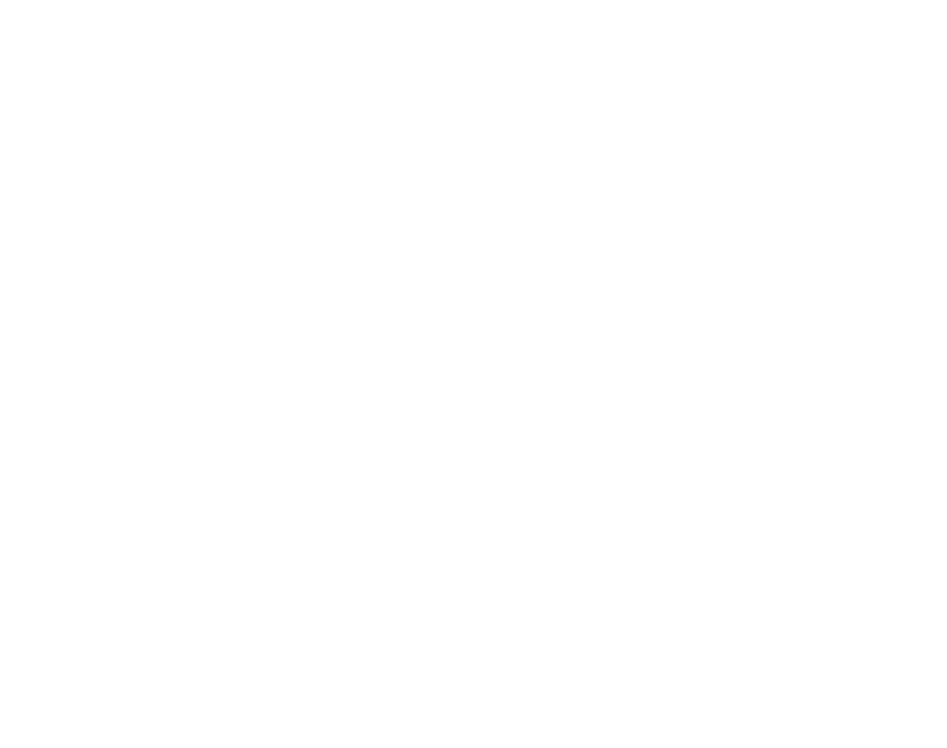
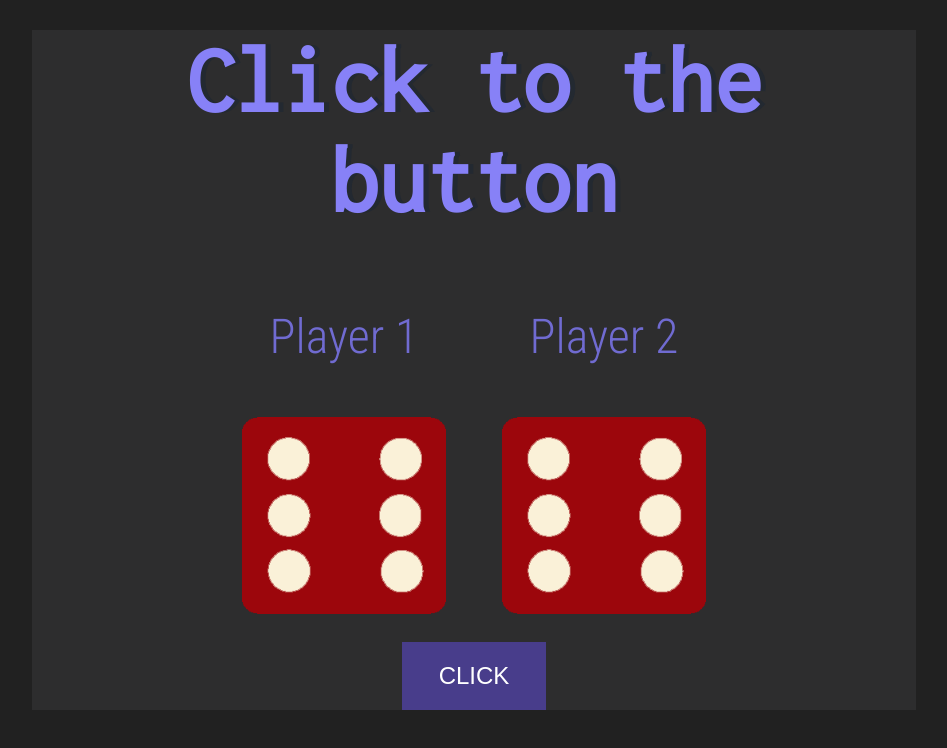
Before and after one commit to amoutens/diceProject, a website: page index.html in a window 1280 px wide. Shown: the whole page, without its empty margins (166-1113 px from the left). Drawn offline with Linux system fonts and the light colour scheme.

Commit message:
add dice function

```diff
--- a/index.html
+++ b/index.html
@@ -2,9 +2,37 @@
 <html lang="en">
 <head>
     <meta charset="UTF-8">
-    <title>Title</title>
+    <title>DiceProject</title>
+    <link rel = "stylesheet" href="style.css">
+
+    <link href="https://fonts.googleapis.com/css?family=Indie+Flower|Lobster" rel="stylesheet">
+    <link rel="preconnect" href="https://fonts.googleapis.com">
+    <link rel="preconnect" href="https://fonts.gstatic.com" crossorigin>
+    <link rel="preconnect" href="https://fonts.googleapis.com">
+    <link rel="preconnect" href="https://fonts.gstatic.com" crossorigin>
+    <link href="https://fonts.googleapis.com/css2?family=Inconsolata&family=Roboto+Condensed:wght@300&display=swap" rel="stylesheet">
+    <link href="https://fonts.googleapis.com/css2?family=Roboto+Condensed:wght@300&display=swap" rel="stylesheet">
 </head>
 <body>
+<script src = "script.js"></script>
+<div class="container">
+    <h1 id = "h1">Click to the button</h1>
+
+    <div class="dice">
+        <p>Player 1</p>
+        <img class="img1" id = "img1" src="images/dice6.png">
+
+    </div>
+
+    <div class="dice">
+        <p>Player 2</p>
+        <img class="img2" id = "img2" src="images/dice6.png">
+    </div>
+    <div>
+        <button onclick="changeImage()">CLICK</button>
+    </div>
+
+</div>
 
 </body>
 </html>
--- a/script.js
+++ b/script.js
@@ -0,0 +1,12 @@
+
+let firstRandomNumber = Math.floor(Math.random()*(6-1+1)+1);
+let secondRandomNumber = Math.floor(Math.random()*(6-1+1)+1);
+
+function changeImage() {
+  document.getElementById("img1").setAttribute("src", `images/dice${firstRandomNumber}.png`);
+  document.getElementById("img2").setAttribute("src", `images/dice${secondRandomNumber}.png`);
+  if(firstRandomNumber > secondRandomNumber) document.getElementById("h1").innerHTML = "Player 1 Wins!";
+  else if(firstRandomNumber < secondRandomNumber) document.getElementById("h1").innerHTML = "Player 2 Wins!";
+  else document.getElementById("h1").innerHTML = "Draw!";
+}
+console.log(firstRandomNumber);
--- a/style.css
+++ b/style.css
@@ -0,0 +1,74 @@
+.container{
+    width: 70%;
+    margin: auto;
+    height: 100%;
+    box-sizing: border-box;
+    text-align: center;
+    background: #2d2d2e;
+}
+
+.dice{
+    text-align: center;
+    display: inline-block;
+}
+
+body{
+    background: #212121;
+}
+footer {
+    margin-top: 5%;
+    color: #EEEEEE;
+    text-align: center;
+    font-family: 'Roboto Condensed', sans-serif;
+
+}
+p {
+    font-size: 3rem;
+    color: #706bd1;
+    font-family: 'Roboto Condensed', cursive;
+}
+
+img {
+    width: 80%;
+}
+h1 {
+    margin: 30px;
+    font-family: 'Inconsolata', monospace;
+    text-shadow: 5px 0 #232931;
+    font-size: 6rem;
+    color: #8781f7;
+}
+button {
+    background-color: darkslateblue; /* Green */
+    border: none;
+    color: white;
+    padding: 20px 37px;
+    margin-top: 20px;
+    text-align: center;
+    text-decoration: none;
+    display: inline-block;
+    font-size: 24px;
+}
+
+button:hover {
+    background-color: #2d2265;
+    border: none;
+    color: white;
+    padding: 20px 37px;
+    margin-top: 20px;
+    text-align: center;
+    text-decoration: none;
+    display: inline-block;
+    font-size: 24px;
+}
+button:active {
+    color: #6571c9;
+    background-color: #2d2265;
+    border: none;
+    padding: 20px 37px;
+    margin-top: 20px;
+    text-align: center;
+    text-decoration: none;
+    display: inline-block;
+    font-size: 24px;
+}
```
Also changed, not shown: images/dice1.png (added), images/dice2.png (added), images/dice3.png (added), images/dice4.png (added), images/dice5.png (added), images/dice6.png (added).
